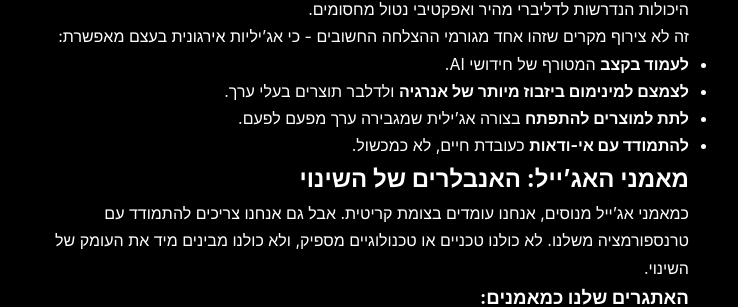
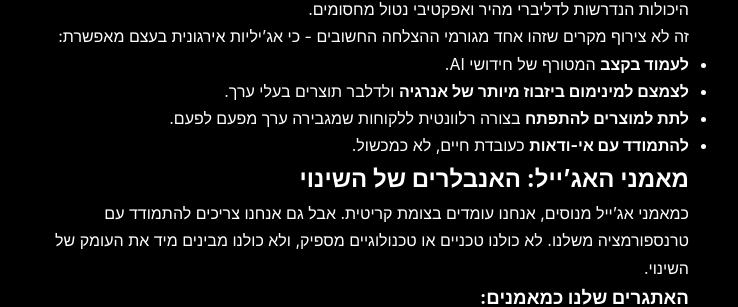
Before and after one commit to avi-the-coach/retro-on-agileprimero, a Jekyll site: the page built from posts_in_progress/ai-agile-coaches-temp.md, in a window 1280 px wide and 900 px high, scrolled down 1039 px. Shown: the part 152-459 px from the top of the window, without its empty margins (281-1019 px from the left). Built offline with Jekyll 4.4.1, drawn with Linux system fonts in a browser that asks for light colours; our own code applies the rules of GitHub Pages for plain Markdown files.

Commit message:
Update ai-agile-coaches-temp.md

```diff
--- a/posts_in_progress/ai-agile-coaches-temp.md
+++ b/posts_in_progress/ai-agile-coaches-temp.md
@@ -32,7 +32,7 @@
 זה לא צירוף מקרים שזהו אחד מגורמי ההצלחה החשובים - כי אג'יליות אירגונית בעצם מאפשרת:
 - **לעמוד בקצב** המטורף של חידושי AI.
 - **לצמצם למינימום ביזבוז מיותר של אנרגיה** ולדלבר תוצרים בעלי ערך.
-- **לתת למוצרים להתפתח** בצורה אג'ילית שמגבירה ערך מפעם לפעם.
+- **לתת למוצרים להתפתח** בצורה רלוונטית ללקוחות שמגבירה ערך מפעם לפעם.
 - **להתמודד עם אי-ודאות** כעובדת חיים, לא כמכשול.
 
 ## מאמני האג'ייל: האנבלרים של השינוי
```
